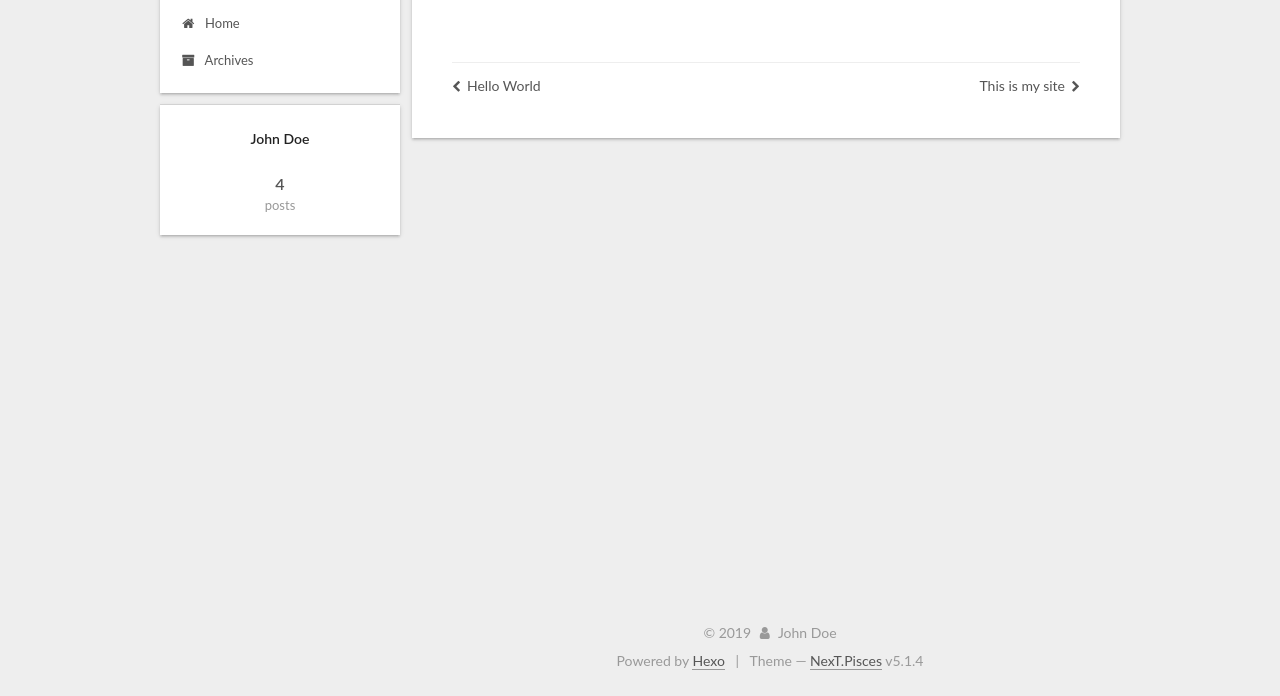
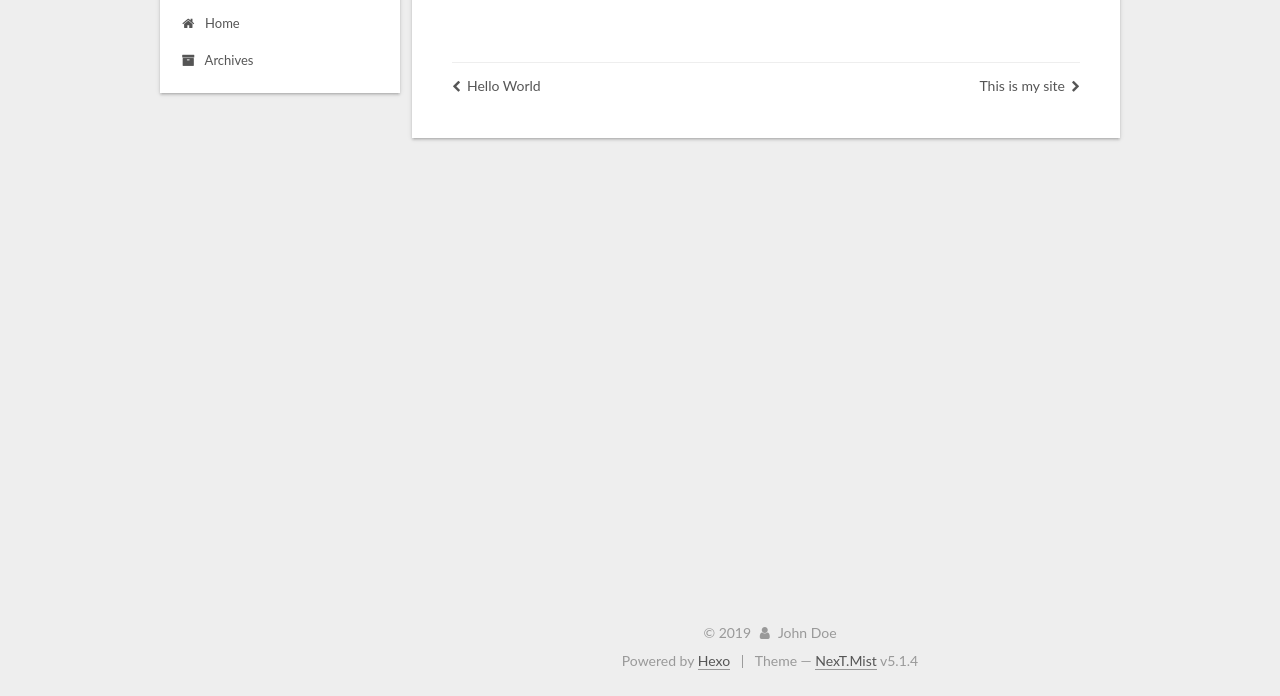
Before and after one commit to Tdyh/Tdyh.github.io, a plain HTML site: page 2019/03/17/My-New-Post/index.html in a window 1280 px wide. Shown: the part 104-800 px from the top of the page. Drawn offline with Linux system fonts and the light colour scheme.

Commit message:
Site updated: 2019-03-17 23:22:03

```diff
--- a/2019/03/17/My-New-Post/index.html
+++ b/2019/03/17/My-New-Post/index.html
@@ -5,7 +5,7 @@
 
 
 
-<html class="theme-next pisces use-motion" lang>
+<html class="theme-next mist use-motion" lang>
 <head><meta name="generator" content="Hexo 3.8.0">
   <meta charset="UTF-8">
 <meta http-equiv="X-UA-Compatible" content="IE=edge">
@@ -94,7 +94,7 @@
   var NexT = window.NexT || {};
   var CONFIG = {
     root: '/',
-    scheme: 'Pisces',
+    scheme: 'Mist',
     version: '5.1.4',
     sidebar: {"position":"left","display":"post","offset":12,"b2t":false,"scrollpercent":false,"onmobile":false},
     fancybox: true,
@@ -459,7 +459,7 @@
 
 
 
-  <div class="theme-info">Theme &mdash; <a class="theme-link" target="_blank" href="https://github.com/iissnan/hexo-theme-next">NexT.Pisces</a> v5.1.4</div>
+  <div class="theme-info">Theme &mdash; <a class="theme-link" target="_blank" href="https://github.com/iissnan/hexo-theme-next">NexT.Mist</a> v5.1.4</div>
 
 
 
@@ -560,13 +560,6 @@
 
 
 
-  <script type="text/javascript" src="/js/src/affix.js?v=5.1.4"></script>
-
-  <script type="text/javascript" src="/js/src/schemes/pisces.js?v=5.1.4"></script>
-
-
-
-
   <script type="text/javascript" src="/js/src/scrollspy.js?v=5.1.4"></script>
 <script type="text/javascript" src="/js/src/post-details.js?v=5.1.4"></script>
 
```
Also changed, not shown: 2019/03/17/artical2/index.html (+3 -10 lines), 2019/03/17/hello-world/index.html (+3 -10 lines), 2019/03/17/test/index.html (+3 -10 lines), archives/2019/03/index.html (+3 -10 lines), archives/2019/index.html (+3 -10 lines), archives/index.html (+3 -10 lines), index.html (+3 -10 lines).
